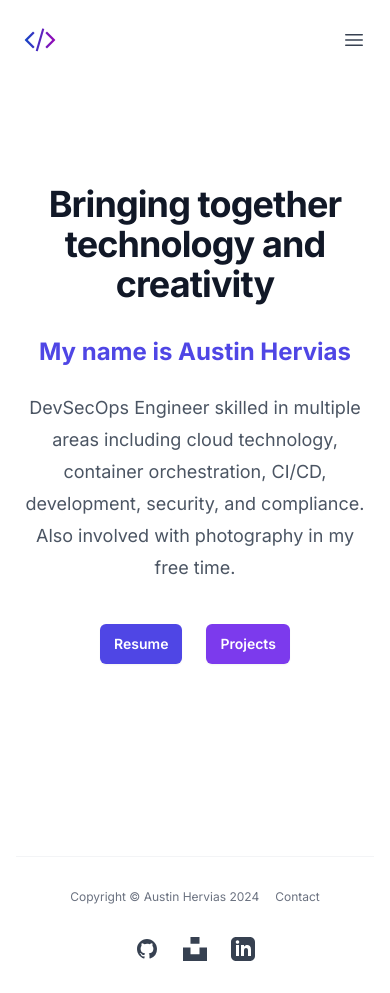
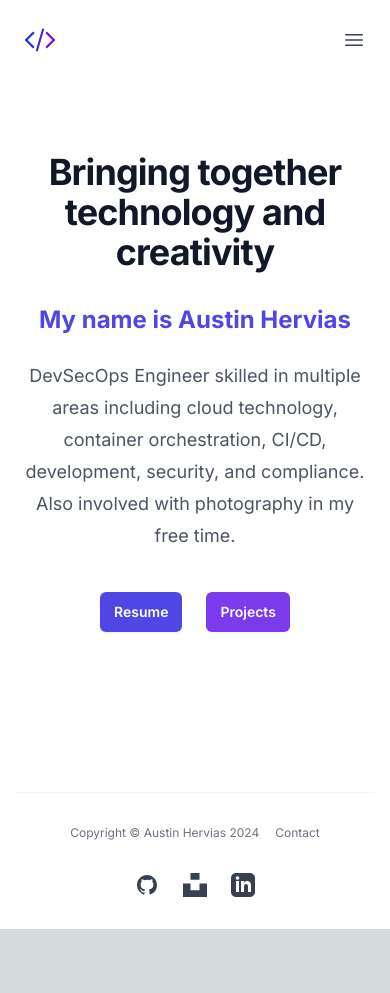
Before and after one commit to ahervias77/ahervias_site_next, a Next.js app: page / in a window 390 px wide. After the commit the page ends 929 px from the top, so only its background shows below. Built offline with nearby package versions, Linux system fonts and the light colour scheme.

Commit message:
Adjust padding on home page, update README

```diff
--- a/src/app/page.tsx
+++ b/src/app/page.tsx
@@ -11,7 +11,7 @@ export default function HomePage() {
           aria-hidden="true"
         >
         </div>
-        <div className="mx-auto max-w-2xl py-32 sm:py-48 lg:py-56">
+        <div className="mx-auto max-w-2xl py-24 sm:py-48 lg:py-56">
           <div className="hidden sm:mb-8 sm:flex sm:justify-center">
             <div className="relative rounded-full px-3 py-1 text-sm leading-6 text-gray-600 ring-1 ring-gray-900/10 dark:text-gray-300 dark:ring-gray-100/10">
               DevOps &middot; Security &middot; Photography
--- a/src/app/resume/page.tsx
+++ b/src/app/resume/page.tsx
@@ -70,7 +70,7 @@ const languages = [
   },
 ]
 
-export default function Example() {
+export default function Resume() {
   return (
     <div className="bg-white min-h-screen dark:bg-slate-800 flex flex-col">
       <Header />
```
Also changed, not shown: 1 other file (tests, documents, lock files or other folders).
